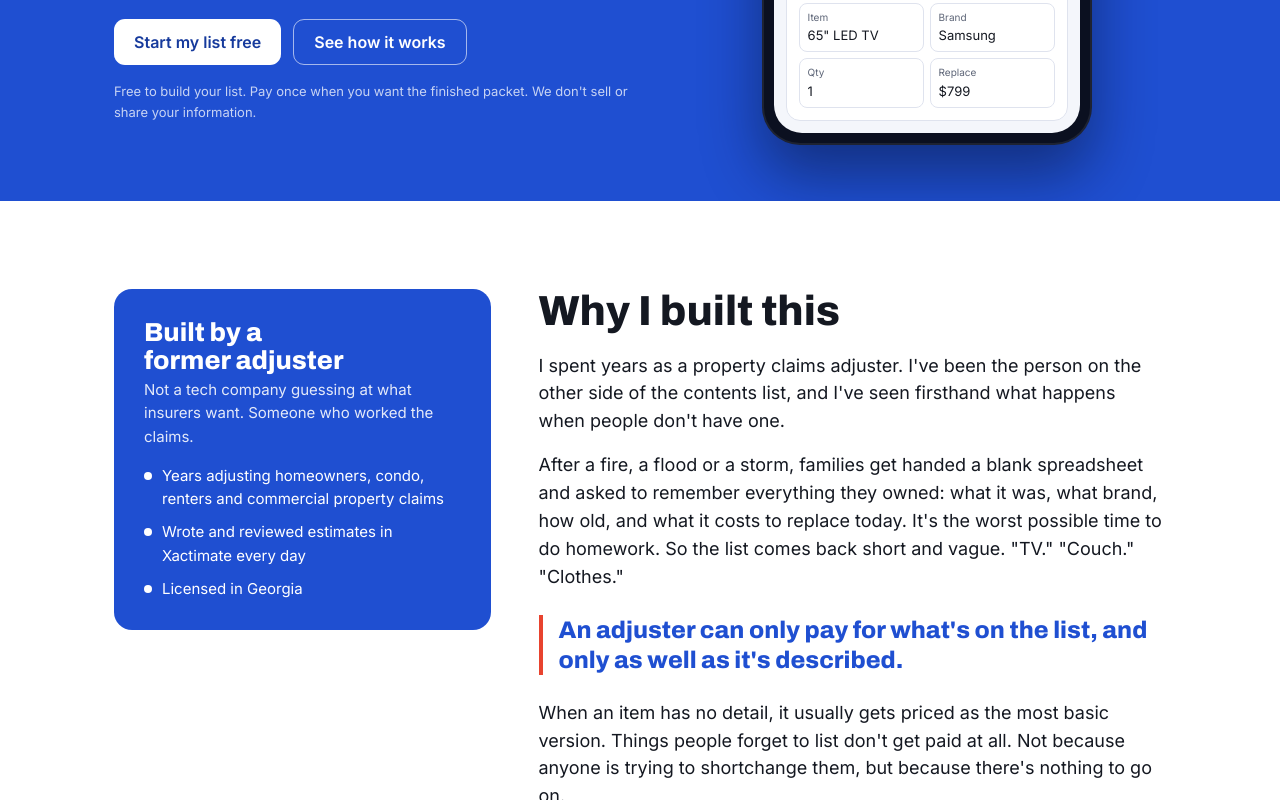
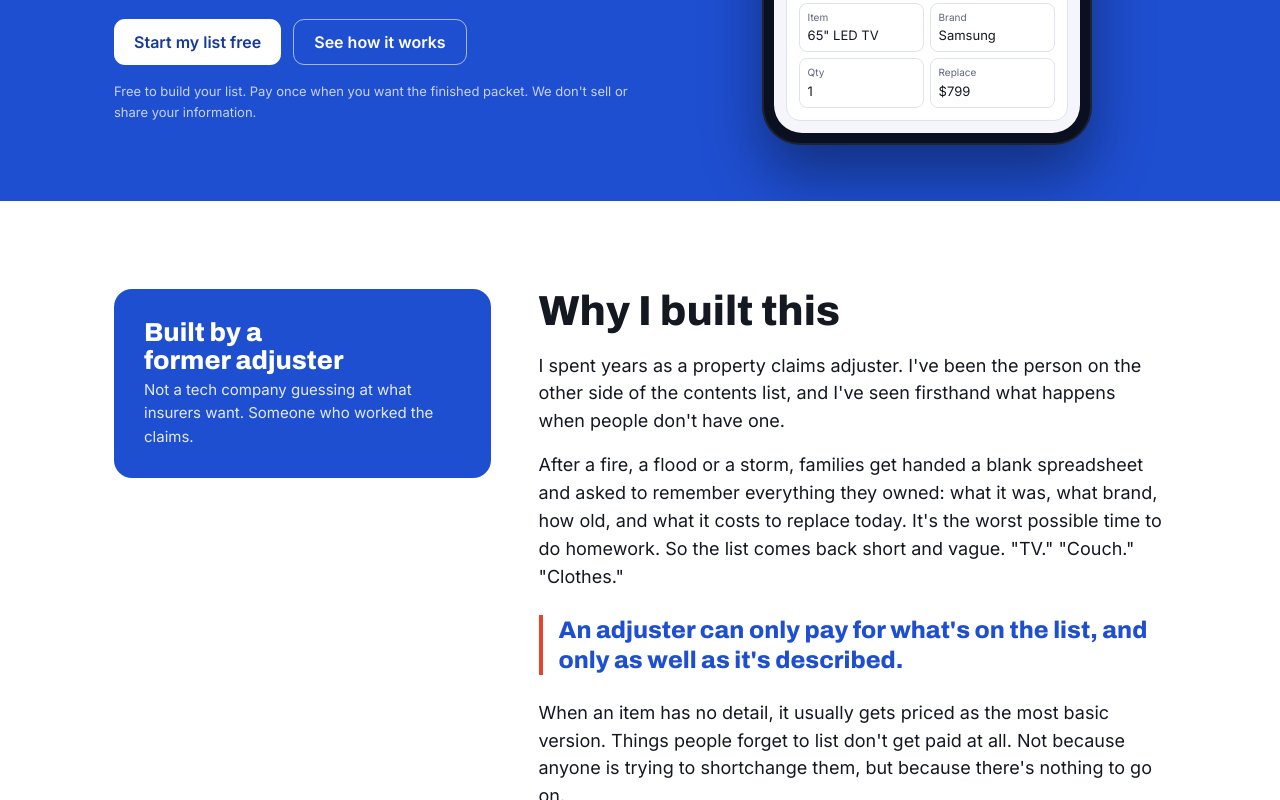
Before and after one commit to CRutherford3/ClaimSheet, a website: page public/index.html in a window 1280 px wide. Shown: the part 451-1251 px from the top of the page. Drawn offline with Linux system fonts and the light colour scheme.

Commit message:
Trim adjuster box to heading and tagline
Co-Authored-By: Claude Opus 5.5 <noreply@anthropic.com>
Claude-Session: https://claude.ai/code/session_013PtD8nSwwAe1J1Xs7xoTRL

```diff
--- a/public/index.html
+++ b/public/index.html
@@ -97,7 +97,7 @@ th.us,td.us{background:var(--tint)}
 .why{display:grid;grid-template-columns:minmax(0,.75fr) minmax(0,1.25fr);gap:48px;align-items:start}
 .who{background:var(--blue);color:#fff;border-radius:18px;padding:30px;position:sticky;top:90px}
 .who h3{font-size:26px;margin-bottom:4px}
-.who p{opacity:.88;margin:0 0 16px;font-size:15px}
+.who p{opacity:.88;margin:0;font-size:15px}
 .who ul{list-style:none;margin:0;padding:0;display:grid;gap:10px;font-size:15px}
 .who li{display:flex;gap:10px;align-items:flex-start}
 .who li:before{content:"";flex:none;width:8px;height:8px;border-radius:50%;background:#fff;margin-top:8px}
@@ -156,11 +156,6 @@ footer .in{display:flex;justify-content:space-between;gap:16px;flex-wrap:wrap}
   <aside class="who">
     <h3>Built by a former adjuster</h3>
     <p>Not a tech company guessing at what insurers want. Someone who worked the claims.</p>
-    <ul>
-      <li>Years adjusting homeowners, condo, renters and commercial property claims</li>
-      <li>Wrote and reviewed estimates in Xactimate every day</li>
-      <li>Licensed in Georgia</li>
-    </ul>
   </aside>
   <div class="story">
     <h2>Why I built this</h2>
```
